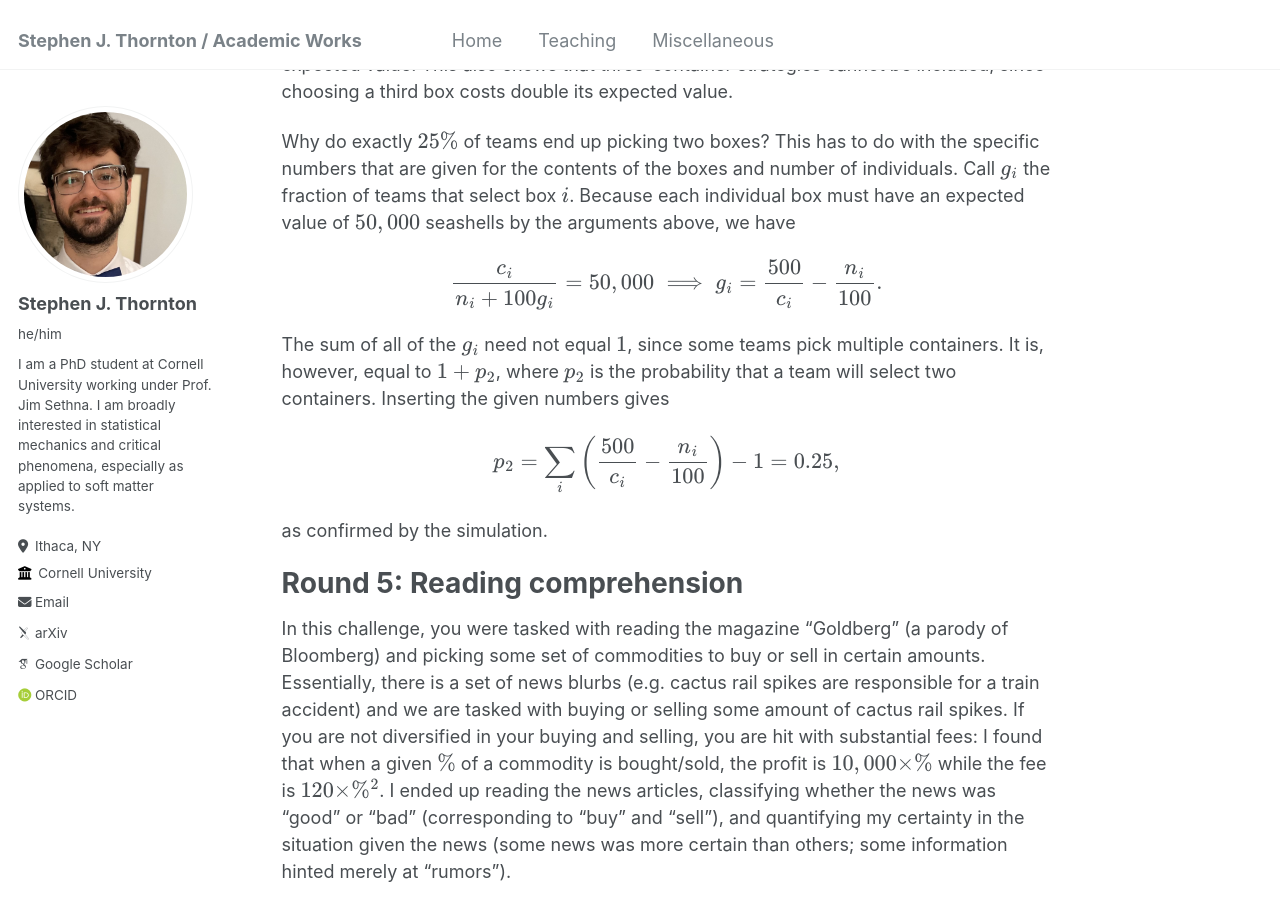
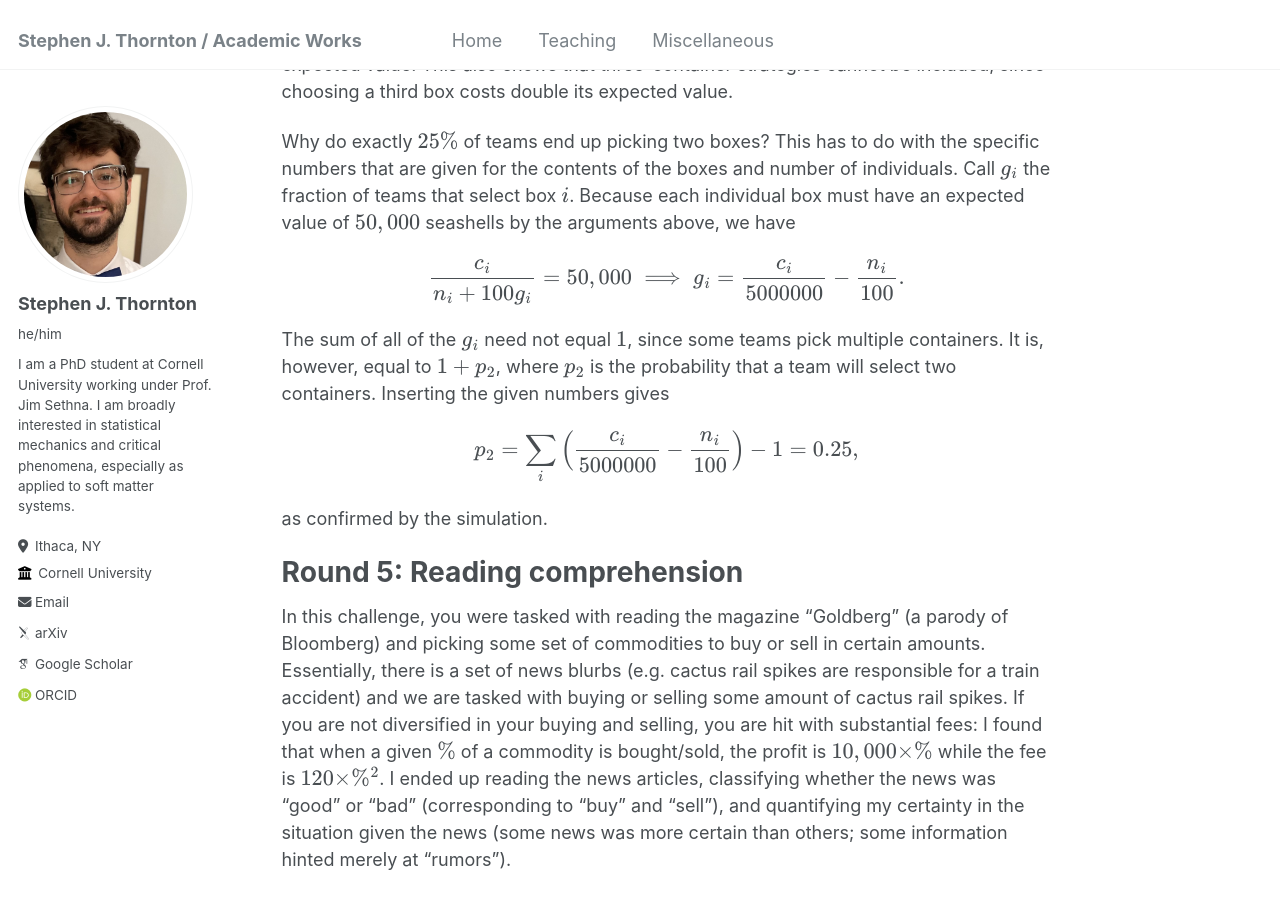
Before and after one commit to stephen-thornton/stephen-thornton.github.io, a Jekyll site: the page built from _miscellaneous/Prosperity.md, in a window 1280 px wide and 900 px high, scrolled down 9459 px. Built offline with Jekyll 4.4.1, drawn with Linux system fonts in a browser that asks for light colours; some web fonts are replaced.

Commit message:
Update Prosperity.md

```diff
--- a/_miscellaneous/Prosperity.md
+++ b/_miscellaneous/Prosperity.md
@@ -150,11 +150,11 @@ With the benefit of hindsight, we can make some exact statements about this prob
 
 Why do exactly \\( 25\% \\) of teams end up picking two boxes? This has to do with the specific numbers that are given for the contents of the boxes and number of individuals. Call \\( g_i \\) the fraction of teams that select box \\( i \\). Because each individual box must have an expected value of \\( 50,000 \\) seashells by the arguments above, we have
 
-$$\frac{c_i}{n_i+100g_i}=50,000 \implies g_i = \frac{500}{c_i}-\frac{n_i}{100}.$$
+$$\frac{c_i}{n_i+100g_i}=50,000 \implies g_i = \frac{c_i}{5000000}-\frac{n_i}{100}.$$
 
 The sum of all of the \\( g_i \\) need not equal \\( 1 \\), since some teams pick multiple containers. It is, however, equal to \\( 1 + p_2 \\), where \\( p_2 \\) is the probability that a team will select two containers. Inserting the given numbers gives
 
-$$p_2 = \sum_i\left(\frac{500}{c_i}-\frac{n_i}{100}\right) - 1 = 0.25,$$
+$$p_2 = \sum_i\left(\frac{c_i}{5000000}-\frac{n_i}{100}\right) - 1 = 0.25,$$
 
 as confirmed by the simulation.
 
```
